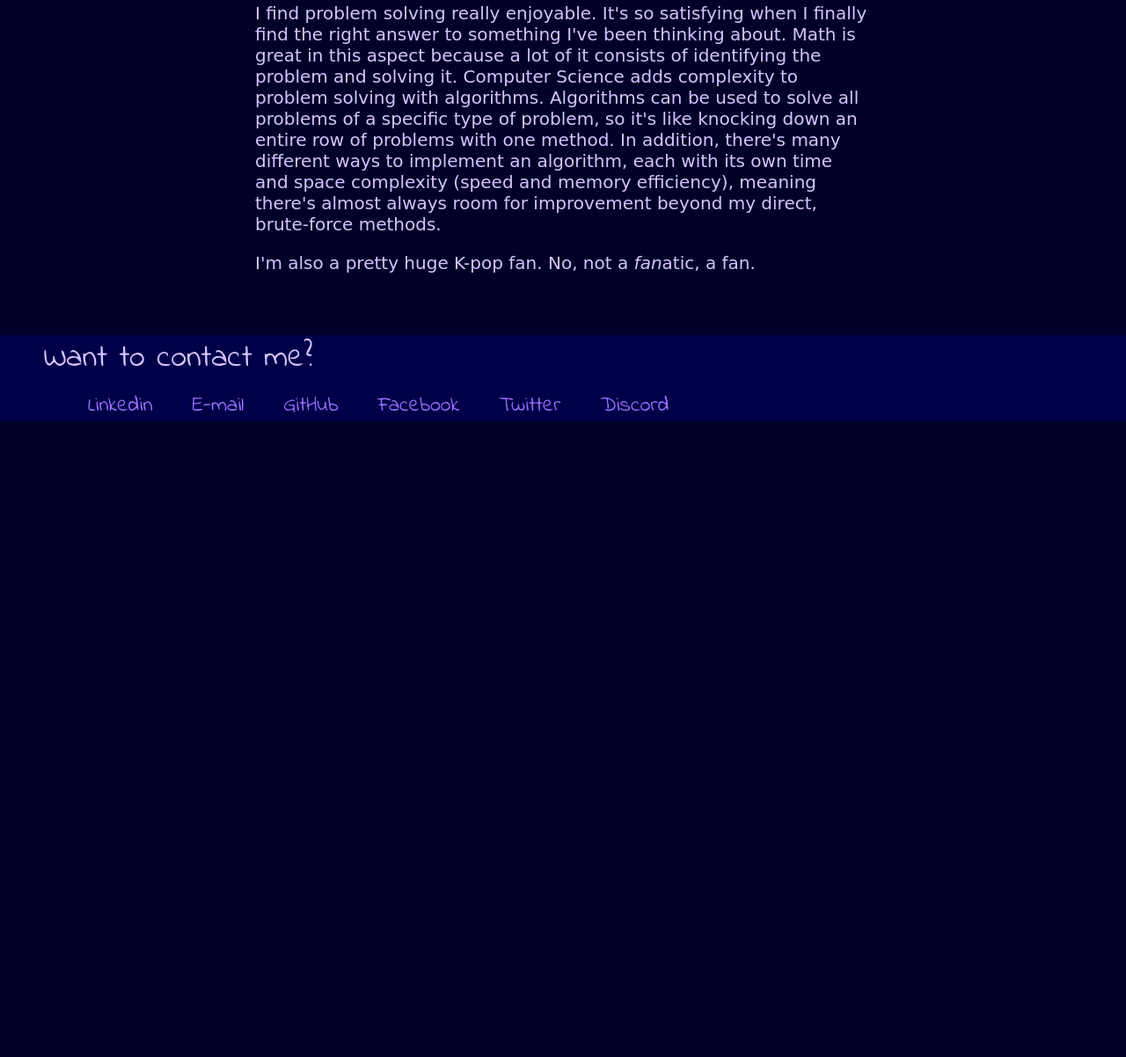
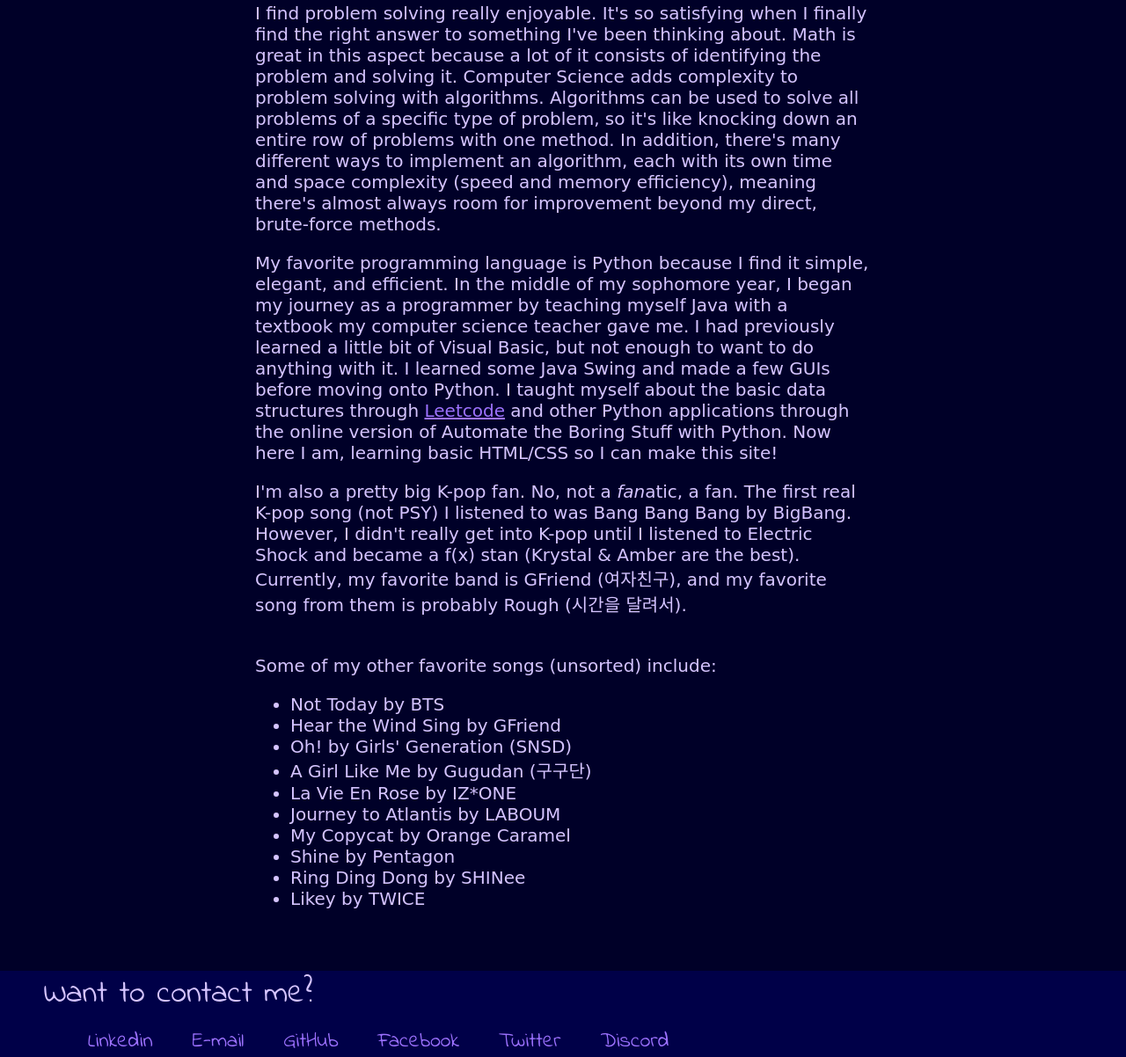
Before and after one commit to JJamesWWang/JJamesWWang.github.io, a plain HTML site: page hobbies.html in a window 1280 px wide. Shown: the part 357-1559 px from the top of the page at 88% size. Before the commit the page ends 836 px from the top, so only its background shows below. Drawn offline with Linux system fonts and the light colour scheme; a web font is replaced by a local one.

Commit message:
Added more information about my hobbies

```diff
--- a/hobbies.html
+++ b/hobbies.html
@@ -33,15 +33,14 @@
     <!--Welcome message-->
     <h1>My Hobbies</h1>
     <!--Information about me-->
-    <div class="summary">
+    <div class="hobbies">
       <p>
-        In my spare time, I like to learn about algorithms and the math behind them, read about
-          several topics, explore new languages, and listen to music.
+        In my spare time, I like to learn about algorithms and the math behind them, program random software,
+        read about several topics, explore new languages, and listen to music.
       </p>
       <p>
         I find problem solving really enjoyable.
-        It's so satisfying when I finally find the right answer
-          to something I've been thinking about.
+        It's so satisfying when I finally find the right answer to something I've been thinking about.
         Math is great in this aspect because a lot of it consists of identifying the problem and solving it.
         Computer Science adds complexity to problem solving with algorithms.
         Algorithms can be used to solve all problems of a specific type of problem,
@@ -51,10 +50,39 @@
           meaning there's almost always room for improvement beyond my direct, brute-force methods.
       </p>
       <p>
-        I'm also a pretty huge K-pop fan.
+        My favorite programming language is Python because I find it simple, elegant, and efficient.
+        In the middle of my sophomore year, I began my journey as a programmer by teaching myself
+          Java with a textbook my computer science teacher gave me.
+        I had previously learned a little bit of Visual Basic, but not enough to want to do anything with it.
+        I learned some Java Swing and made a few GUIs before moving onto Python.
+        I taught myself about the basic data structures through
+          <a href="https://www.leetcode.com/jjameswwang">Leetcode</a> and other Python applications
+          through the online version of Automate the Boring Stuff with Python.
+        Now here I am, learning basic HTML/CSS so I can make this site!
+      </p>
+      <p>
+        I'm also a pretty big K-pop fan.
         No, not a <em>fan</em>atic, a fan.
-
+        The first real K-pop song (not PSY) I listened to was Bang Bang Bang by BigBang.
+        However, I didn't really get into K-pop until I listened to Electric Shock and
+          became a f(x) stan (Krystal & Amber are the best).
+        Currently, my favorite band is GFriend (여자친구),
+          and my favorite song from them is probably Rough (시간을 달려서).
       </p>
+      <br>
+      Some of my other favorite songs (unsorted) include:
+      <ul>
+        <li>Not Today by BTS</li>
+        <li>Hear the Wind Sing by GFriend</li>
+        <li>Oh! by Girls' Generation (SNSD)</li>
+        <li>A Girl Like Me by Gugudan (구구단)</li>
+        <li>La Vie En Rose by IZ*ONE</li>
+        <li>Journey to Atlantis by LABOUM</li>
+        <li>My Copycat by Orange Caramel</li>
+        <li>Shine by Pentagon</li>
+        <li>Ring Ding Dong by SHINee</li>
+        <li>Likey by TWICE</li>
+      </ul>
     </div>
   </main>
 
```
